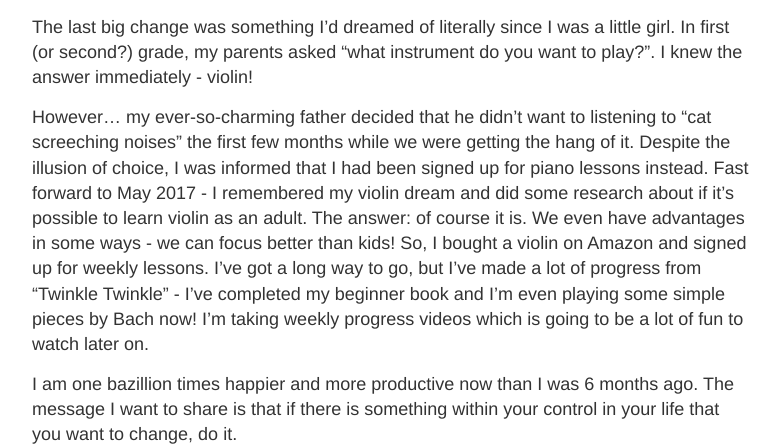
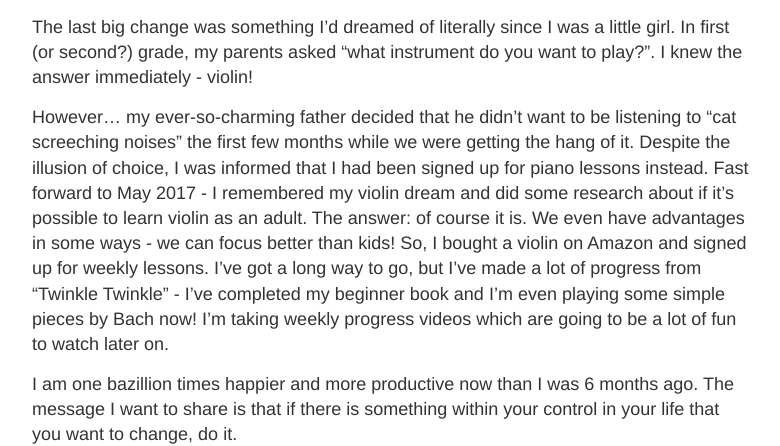
Before and after one commit to mrb113/mrb113.github.io, a Jekyll site: the page built from _posts/2017-9-19-Something-New.md, in a window 1280 px wide and 900 px high, scrolled down 1112 px. Shown: the part 153-599 px from the top of the window, without its empty margins (248-1028 px from the left). Built offline with Jekyll 4.4.1, drawn with Linux system fonts in a browser that asks for light colours; comment, search, counter and statistics services are not loaded.

Commit message:
accidentally a word

```diff
--- a/_posts/2017-9-19-Something-New.md
+++ b/_posts/2017-9-19-Something-New.md
@@ -30,8 +30,8 @@ Let's back up - before starting my new job, I decided to take some time away fro
 ### Step 3
 The last big change was something I'd dreamed of literally since I was a little girl. In first (or second?) grade, my parents asked "what instrument do you want to play?". I knew the answer immediately - violin!
 
-However... my ever-so-charming father decided that he didn't want to listening to "cat screeching noises" the first few months while we were getting the hang of it. Despite the illusion of choice, I was informed that I had been signed up for piano lessons instead.
-Fast forward to May 2017 - I remembered my violin dream and did some research about if it's possible to learn violin as an adult. The answer: of course it is. We even have advantages in some ways - we can focus better than kids! So, I bought a violin on Amazon and signed up for weekly lessons. I've got a long way to go, but I've made a lot of progress from "Twinkle Twinkle" - I've completed my beginner book and I'm even playing some simple pieces by Bach now! I'm taking weekly progress videos which is going to be a lot of fun to watch later on.
+However... my ever-so-charming father decided that he didn't want to be listening to "cat screeching noises" the first few months while we were getting the hang of it. Despite the illusion of choice, I was informed that I had been signed up for piano lessons instead.
+Fast forward to May 2017 - I remembered my violin dream and did some research about if it's possible to learn violin as an adult. The answer: of course it is. We even have advantages in some ways - we can focus better than kids! So, I bought a violin on Amazon and signed up for weekly lessons. I've got a long way to go, but I've made a lot of progress from "Twinkle Twinkle" - I've completed my beginner book and I'm even playing some simple pieces by Bach now! I'm taking weekly progress videos which are going to be a lot of fun to watch later on.
 
 I am one bazillion times happier and more productive now than I was 6 months ago. The message I want to share is that if there is something within your control in your life that you want to change, do it.
 
```
